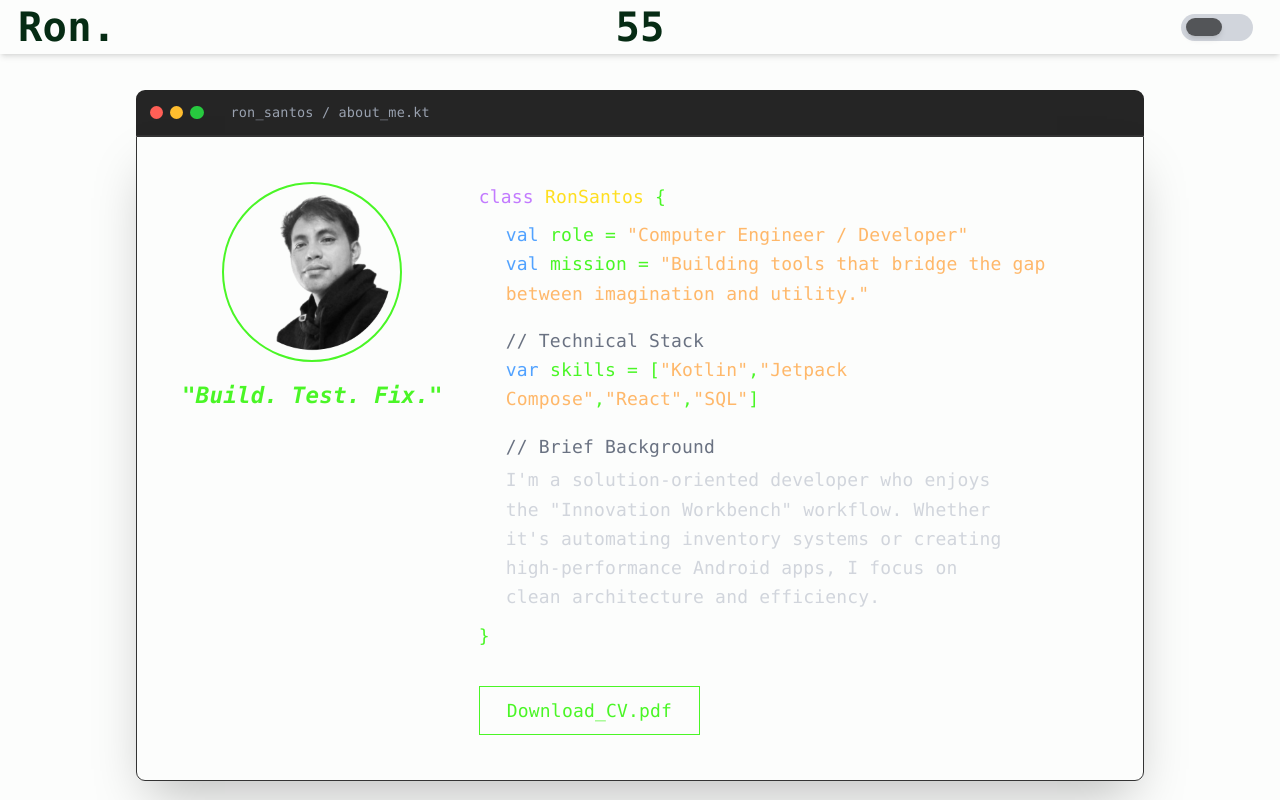
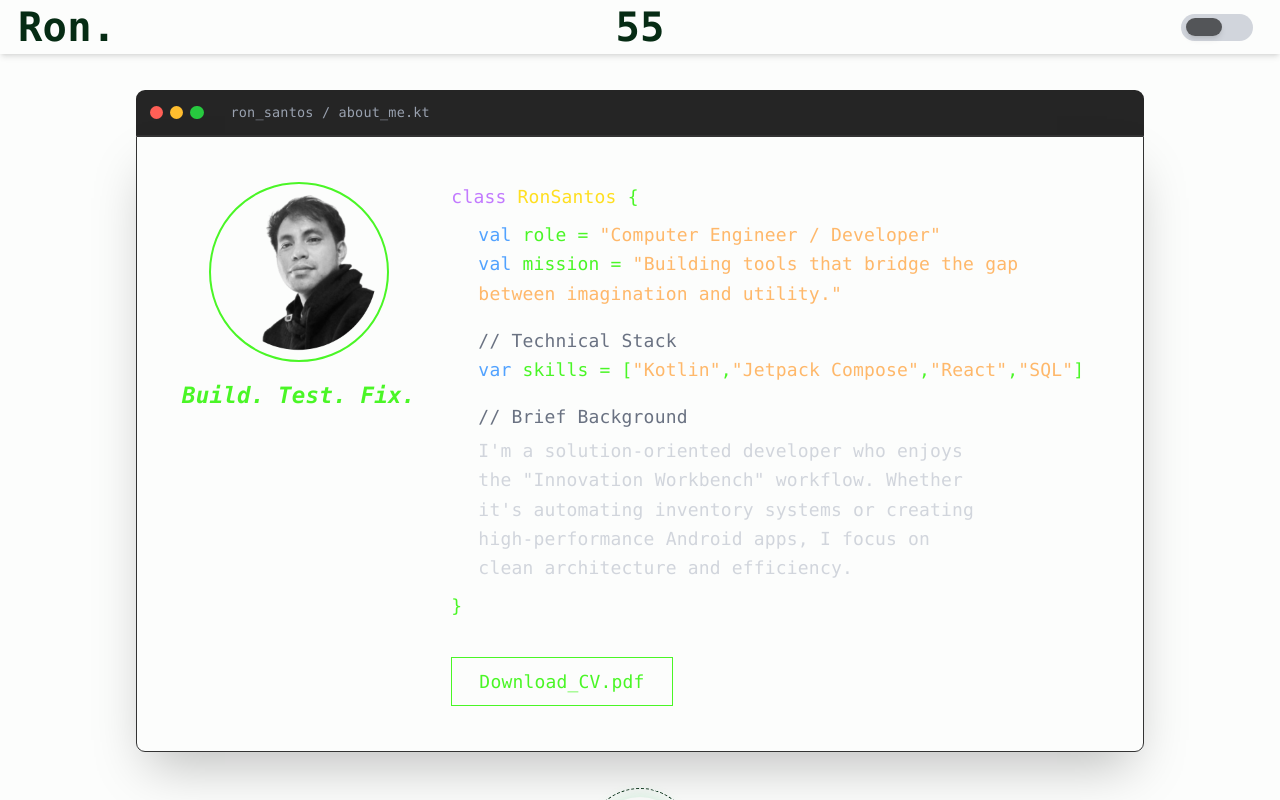
Before and after one commit to eringz/portfolio-v2, a React (Vite) app: page /about in a window 1280 px wide. Built offline with nearby package versions, Linux system fonts and the light colour scheme; no server answers.

Commit message:
section: ongoing update

```diff
--- a/src/components/sections/AboutMe.tsx
+++ b/src/components/sections/AboutMe.tsx
@@ -38,7 +38,7 @@ const AboutMe = () => {
              />
           </div>
           <div className="mt-4 text-center">
-            <h2 className="text-xl font-bold italic">"Build. Test. Fix."</h2>
+            <h2 className="text-xl font-bold italic">Build. Test. Fix.</h2>
           </div>
         </div>
 
```
